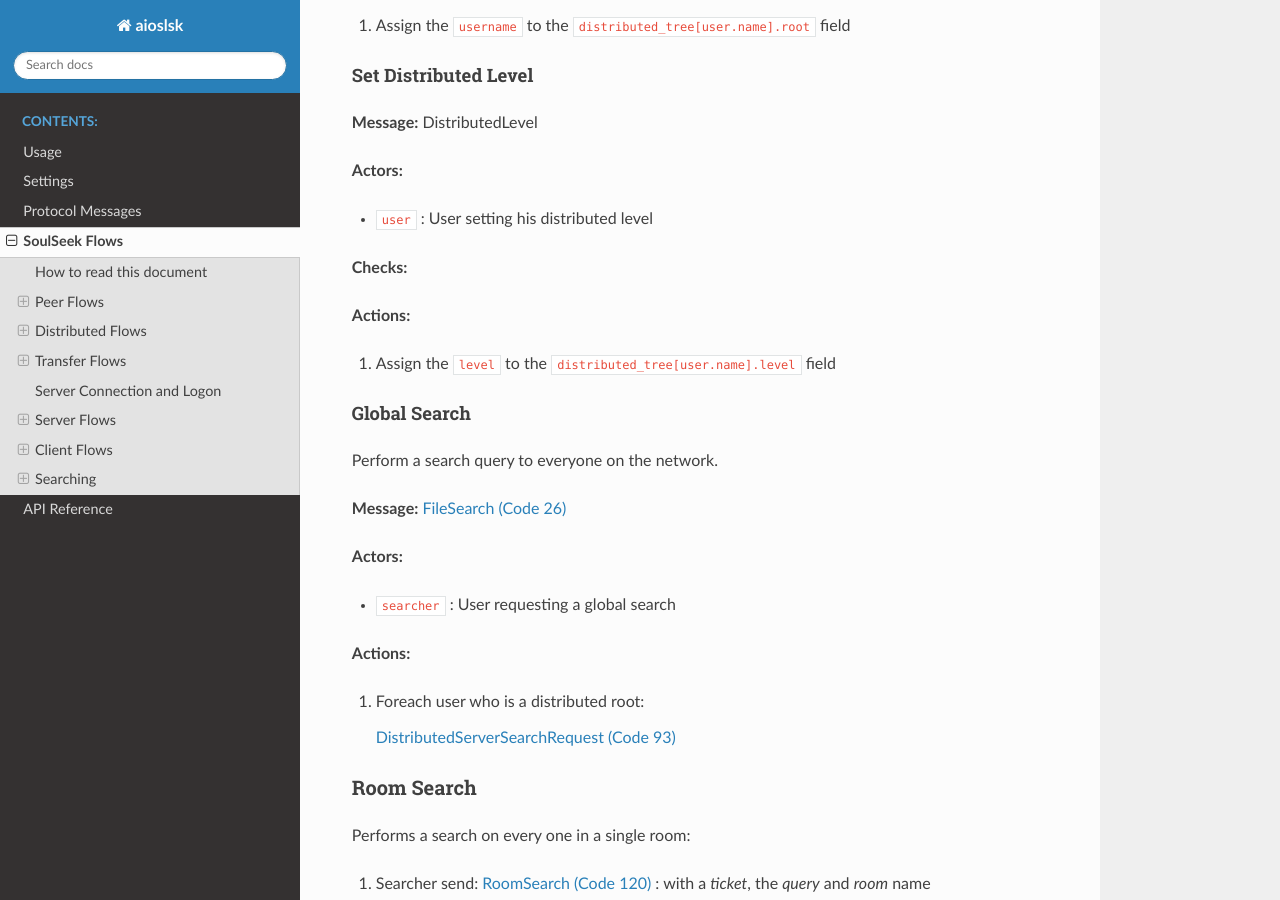
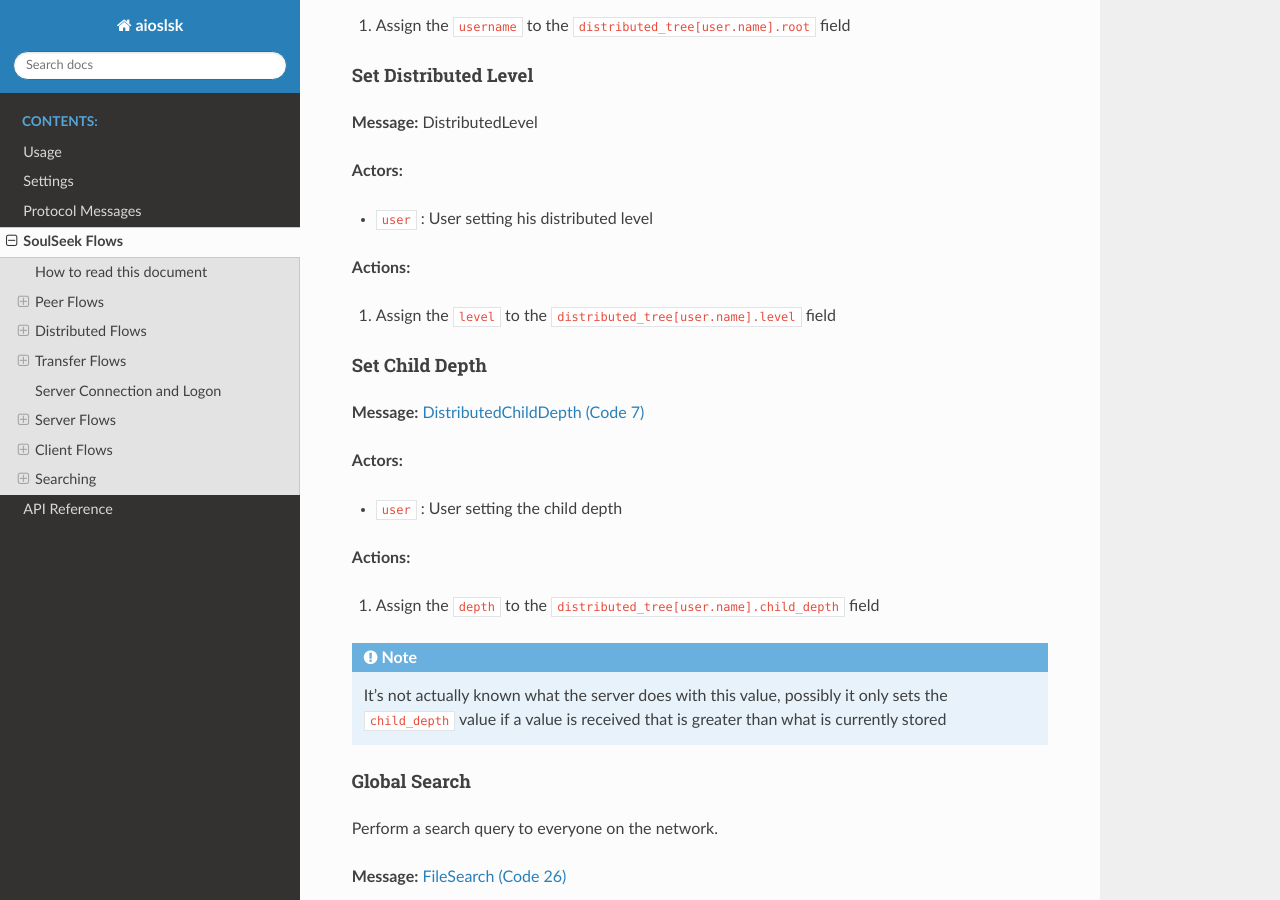
Before and after one commit to JurgenR/aioslsk, a Sphinx documentation site: the page built from docs/source/SOULSEEK.rst, in a window 1280 px wide and 900 px high, scrolled down 23610 px. Built offline with Sphinx 7.4.7 and the Read the Docs theme 2.0.0, drawn with Linux system fonts in a browser that asks for light colours.

Commit message:
docs: add child depth section

```diff
--- a/docs/source/SOULSEEK.rst
+++ b/docs/source/SOULSEEK.rst
@@ -1121,13 +1121,28 @@ Set Distributed Level
 
 * ``user`` : User setting his distributed level
 
-**Checks:**
-
-
-
 **Actions:**
 
 1. Assign the ``level`` to the ``distributed_tree[user.name].level`` field
+
+
+Set Child Depth
+~~~~~~~~~~~~~~~
+
+**Message:** :ref:`DistributedChildDepth`
+
+**Actors:**
+
+* ``user`` : User setting the child depth
+
+**Actions:**
+
+1. Assign the ``depth`` to the ``distributed_tree[user.name].child_depth`` field
+
+
+.. note::
+
+   It's not actually known what the server does with this value, possibly it only sets the ``child_depth`` value if a value is received that is greater than what is currently stored
 
 
 Global Search
```
